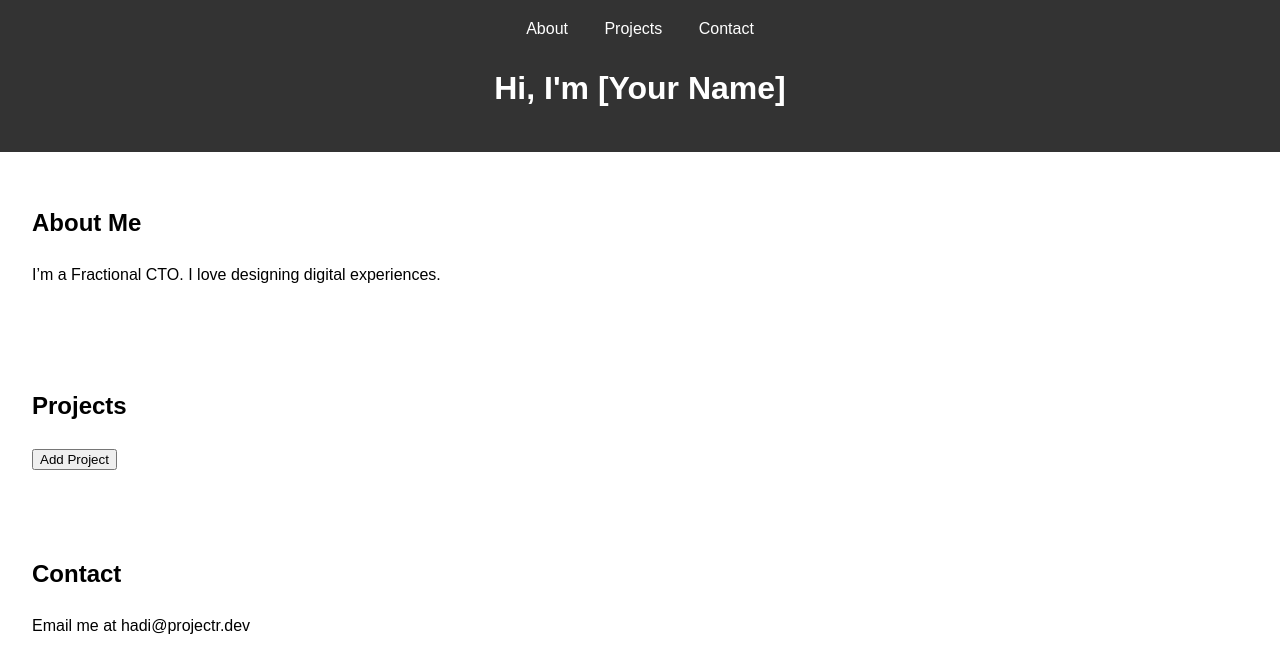
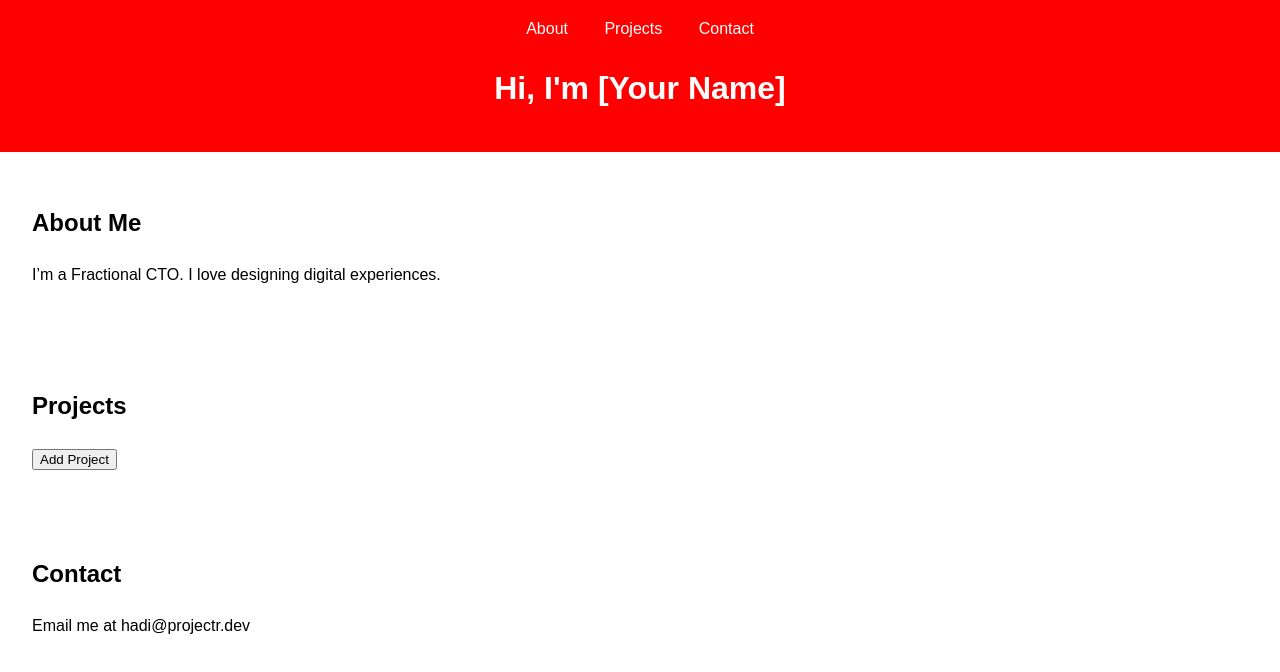
Before and after one commit to hadielshayeb/0_Portfolio-Website, a plain HTML site: page index.html in a window 1280 px wide. Drawn offline with Linux system fonts and the light colour scheme.

```diff
--- a/style.css
+++ b/style.css
@@ -5,7 +5,7 @@
     line-height: 1.6;
   }
   header {
-    background: #333;
+    background: #ff0000;
     color: white;
     padding: 1rem;
     text-align: center;
```
